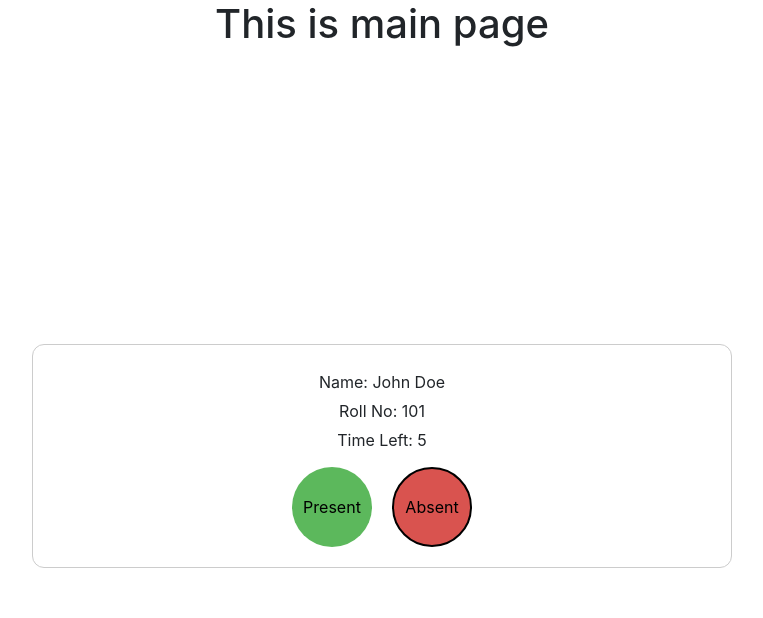
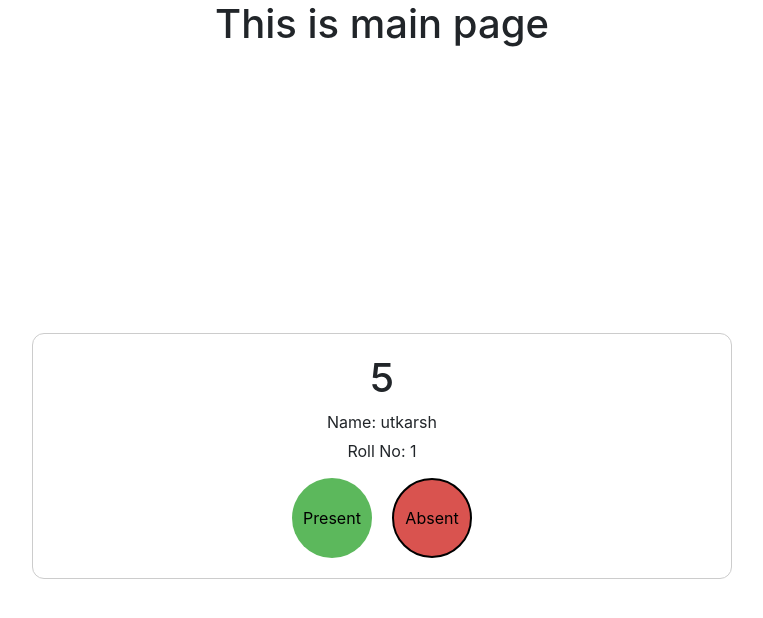
Before and after one commit to utkarshilh/attendify, a React (Create React App) app: page / in a window 1280 px wide. Shown: the top 618 px of the page, without its empty margins (258-1021 px from the left). Built offline with nearby package versions, Linux system fonts and the light colour scheme.

Commit message:
pusing the code with some errors

```diff
--- a/src/Components/Attendence/Card.js
+++ b/src/Components/Attendence/Card.js
@@ -4,9 +4,29 @@ import './Card.css'; // Import scoped CSS file
 const Card = ({ name, rollNo }) => {
     const [present, setPresent] = useState(false); // Default present status to false
     const [timeLeft, setTimeLeft] = useState(10); // Initial time left
+    const [students, setStudents] = useState([
+        {
+            roll: 1,
+            name: "utkarsh"
+        },
+        {
+            roll: 2,
+            name: "harsh",
+        },
+        {
+            roll: 3,
+            name: "kiran"
+        }
+    ])
+
+    const [i, setI] = useState(0);
+
+
 
     // Countdown timer effect
     useEffect(() => {
+        if (timeLeft === 0)
+            setI(i + 1)
         const timer = setInterval(() => {
             setTimeLeft((prevTime) => prevTime > 0 ? prevTime - 1 : 0);
         }, 1000);
@@ -16,7 +36,11 @@ const Card = ({ name, rollNo }) => {
     // Toggle Present/Absent status
     const toggleAttendance = (attendance) => {
         if (attendance === 'present') {
+            setI(i += 1);
+            console.log(i);
+
             setPresent(true);
+
         } else {
             setPresent(false);
         }
@@ -26,9 +50,10 @@ const Card = ({ name, rollNo }) => {
         <div className="card-container">
             <div className="card">
                 <div className="info">
-                    <p>Name: {name}</p>
-                    <p>Roll No: {rollNo}</p>
-                    <p>Time Left: {timeLeft}</p>
+                    <h1>{timeLeft}</h1>
+                    <p>Name: {students[i].name}</p>
+                    <p>Roll No: {students[i].roll}</p>
+
                 </div>
                 <div className="buttons">
                     <button className={`attendance-button present ${present ? 'active' : ''}`} onClick={() => toggleAttendance('present')}>
```
